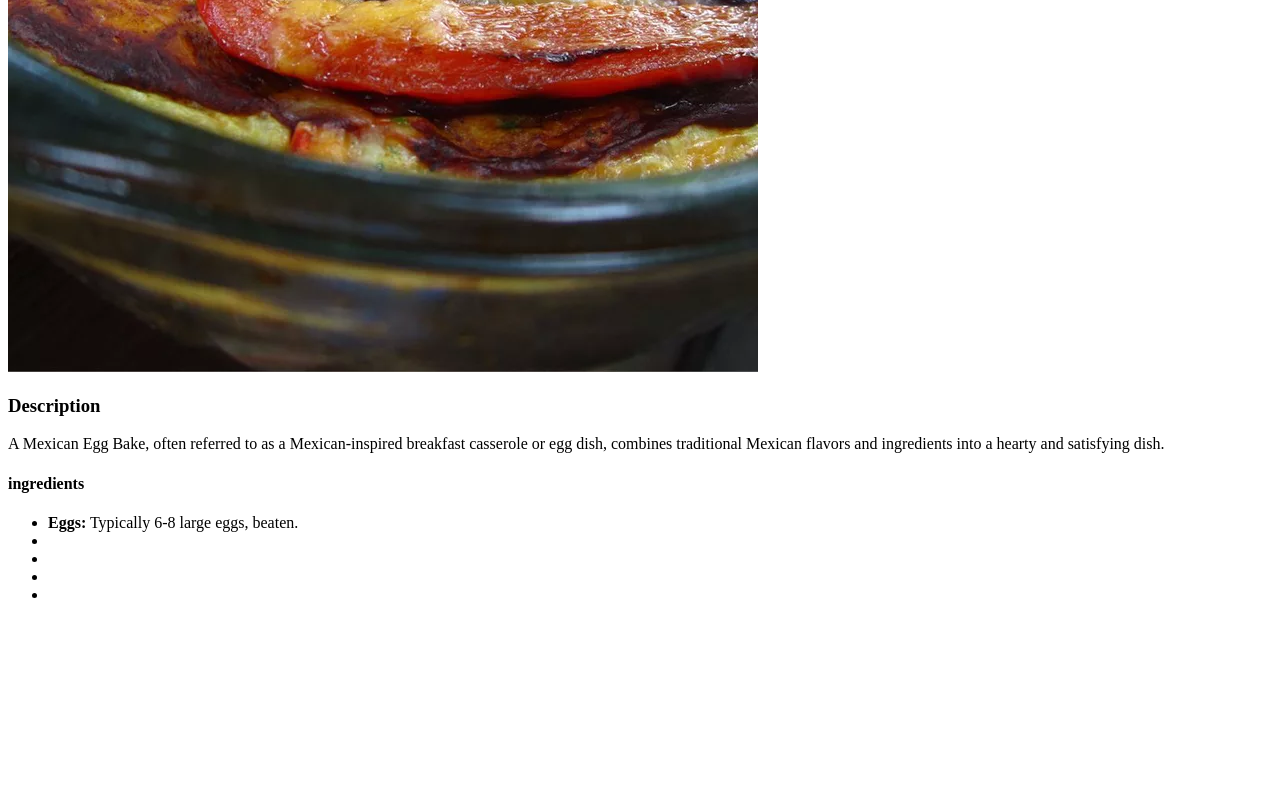
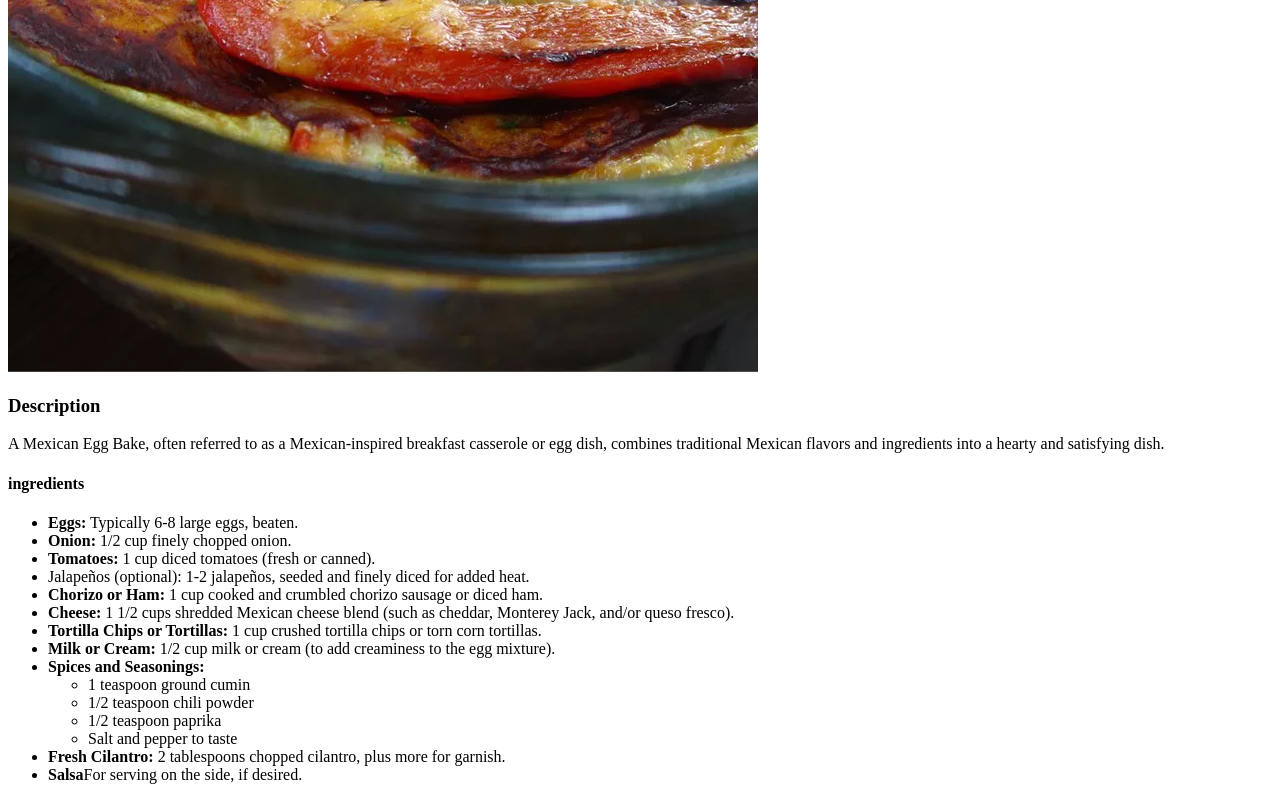
Before and after one commit to daretechie/odin-recipes, a plain HTML site: page recipes/mexican-egg-bake.html in a window 1280 px wide. Shown: the part 458-1258 px from the top of the page. Before the commit the page ends 1078 px from the top, so only its background shows below. Drawn offline with Linux system fonts and the light colour scheme.

Commit message:
feat: add ingredients for each recipes

```diff
--- a/recipes/mexican-egg-bake.html
+++ b/recipes/mexican-egg-bake.html
@@ -17,10 +17,44 @@
     <h4>ingredients</h4>
     <ul>
       <li><strong>Eggs:</strong> Typically 6-8 large eggs, beaten.</li>
-      <li></li>
-      <li></li>
-      <li></li>
-      <li></li>
+      <li><strong>Onion: </strong>1/2 cup finely chopped onion.</li>
+      <li>
+        <strong>Tomatoes: </strong>1 cup diced tomatoes (fresh or canned).
+      </li>
+      <li>
+        Jalapeños (optional): <strong></strong>1-2 jalapeños, seeded and finely
+        diced for added heat.
+      </li>
+      <li>
+        <strong>Chorizo or Ham: </strong>1 cup cooked and crumbled chorizo
+        sausage or diced ham.
+      </li>
+      <li>
+        <strong>Cheese: </strong>1 1/2 cups shredded Mexican cheese blend (such
+        as cheddar, Monterey Jack, and/or queso fresco).
+      </li>
+      <li>
+        <strong>Tortilla Chips or Tortillas: </strong>1 cup crushed tortilla
+        chips or torn corn tortillas.
+      </li>
+      <li>
+        <strong>Milk or Cream: </strong>1/2 cup milk or cream (to add creaminess
+        to the egg mixture).
+      </li>
+      <li>
+        <strong>Spices and Seasonings:</strong>
+        <ul>
+          <li>1 teaspoon ground cumin</li>
+          <li>1/2 teaspoon chili powder</li>
+          <li>1/2 teaspoon paprika</li>
+          <li>Salt and pepper to taste</li>
+        </ul>
+      </li>
+      <li>
+        <strong>Fresh Cilantro: </strong>2 tablespoons chopped cilantro, plus
+        more for garnish.
+      </li>
+      <li><strong>Salsa</strong>For serving on the side, if desired.</li>
     </ul>
   </body>
 </html>
```
Also changed, not shown: recipes/amala.html (+8 -0 lines), recipes/churros.html (+13 -0 lines).
